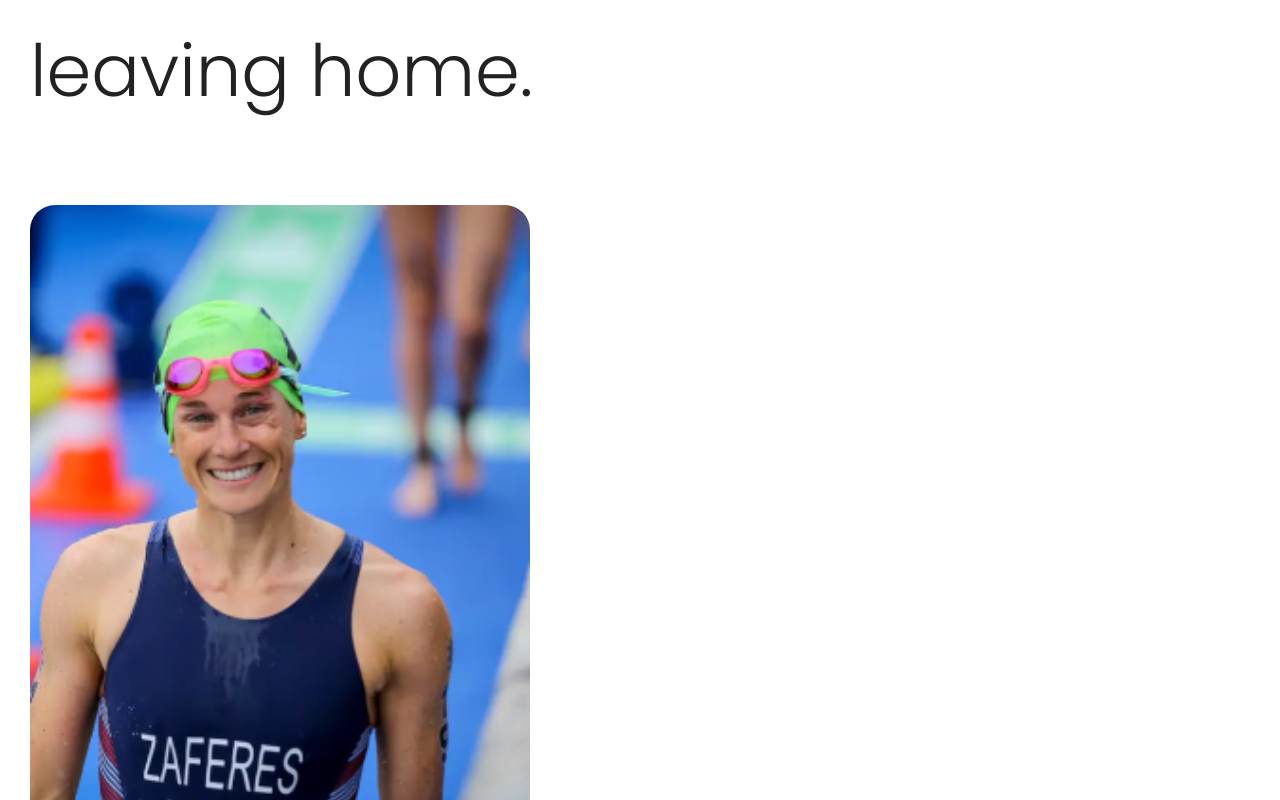
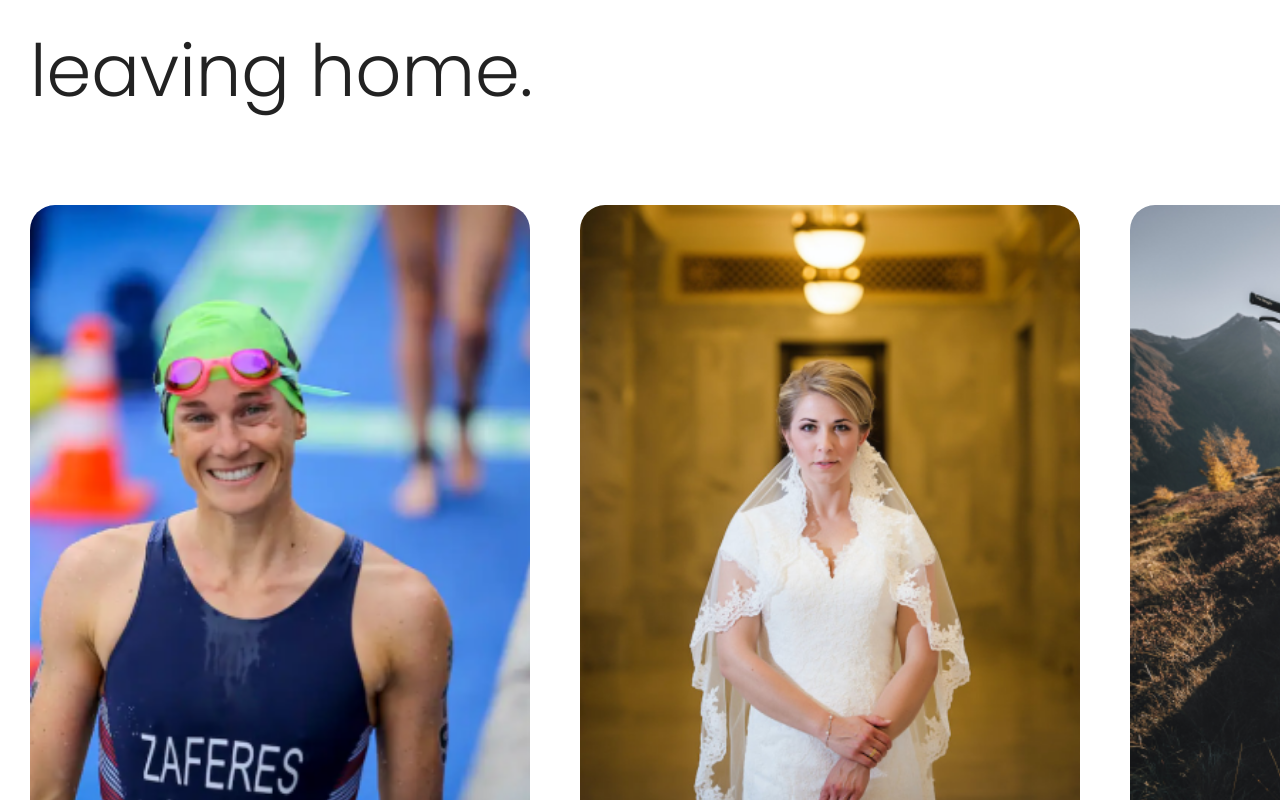
Before and after one commit to jeremydurden/ReactAirBNBExperiences, a JavaScript app: page / in a window 1280 px wide. Shown: the part 1840-2640 px from the top of the page. Built offline with nearby package versions, Linux system fonts and the light colour scheme.

Commit message:
adding styling for flexbox for a card container

```diff
--- a/src/App.js
+++ b/src/App.js
@@ -27,7 +27,7 @@ function App() {
     <>
       <Navbar />
       <Hero />
-      {cards}
+      <section className="card-list">{cards}</section>
     </>
   );
 }
--- a/src/style.css
+++ b/src/style.css
@@ -104,3 +104,10 @@ body {
 .card--cost-span {
   font-weight: 600;
 }
+
+.card-list {
+  display: flex;
+  flex-wrap: nowrap;
+  overflow-x: auto;
+  gap: 20px;
+}
```
